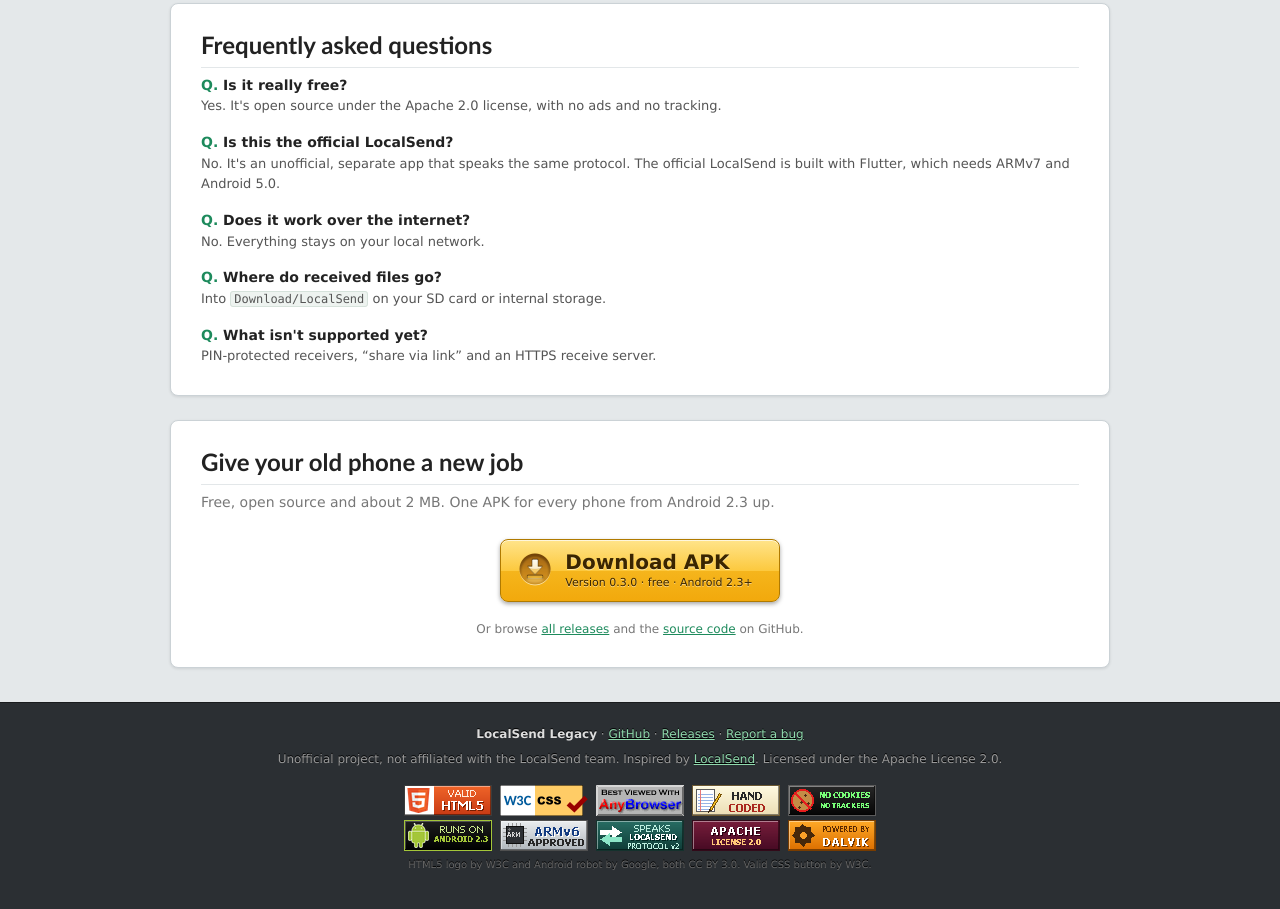
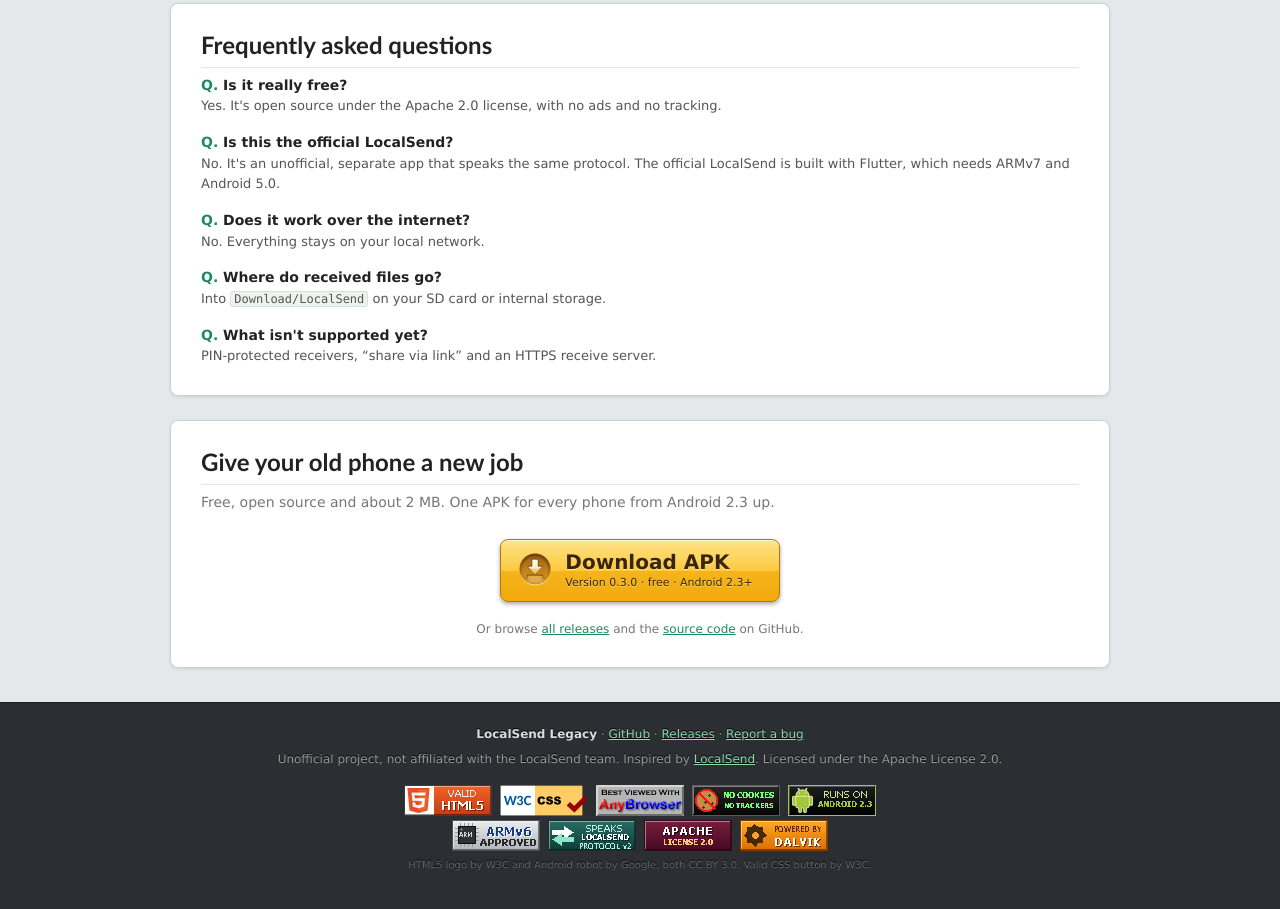
Before and after one commit to mdukasa/localsend-legacy-site, a plain HTML site: page index.html in a window 1280 px wide. Shown: the part 3092-4001 px from the top of the page. Drawn offline with Linux system fonts and the light colour scheme; no server answers.

Commit message:
Footer: drop the Hand Coded button
Co-Authored-By: Claude Opus 5.5 <noreply@anthropic.com>

```diff
--- a/index.html
+++ b/index.html
@@ -151,7 +151,6 @@
       <a href="https://validator.w3.org/nu/?doc=https%3A%2F%2Flocalsend-legacy.vercel.app%2F"><img src="img/buttons/html5.png" width="88" height="31" alt="Valid HTML5" title="Valid HTML5"></a>
       <a href="https://jigsaw.w3.org/css-validator/validator?uri=https%3A%2F%2Flocalsend-legacy.vercel.app%2Fstyle.css&amp;profile=css3svg"><img src="img/buttons/w3c-css.png" width="88" height="31" alt="Valid CSS!" title="Valid CSS!"></a>
       <a href="https://www.anybrowser.org/campaign/"><img src="img/buttons/anybrowser.gif" width="88" height="31" alt="Best viewed with any browser" title="Best viewed with any browser"></a>
-      <a href="https://github.com/mdukasa/localsend-legacy-site"><img src="img/buttons/handcoded.png" width="88" height="31" alt="Hand-coded HTML" title="Hand-coded HTML"></a>
       <img src="img/buttons/nocookies.png" width="88" height="31" alt="No cookies, no trackers" title="No cookies, no trackers">
       <a href="#compatibility"><img src="img/buttons/gingerbread.png" width="88" height="31" alt="Runs on Android 2.3" title="Runs on Android 2.3"></a>
       <a href="#compatibility"><img src="img/buttons/armv6.png" width="88" height="31" alt="ARMv6 approved" title="ARMv6 approved"></a>
```
Also changed, not shown: img/buttons/handcoded.png (deleted).
